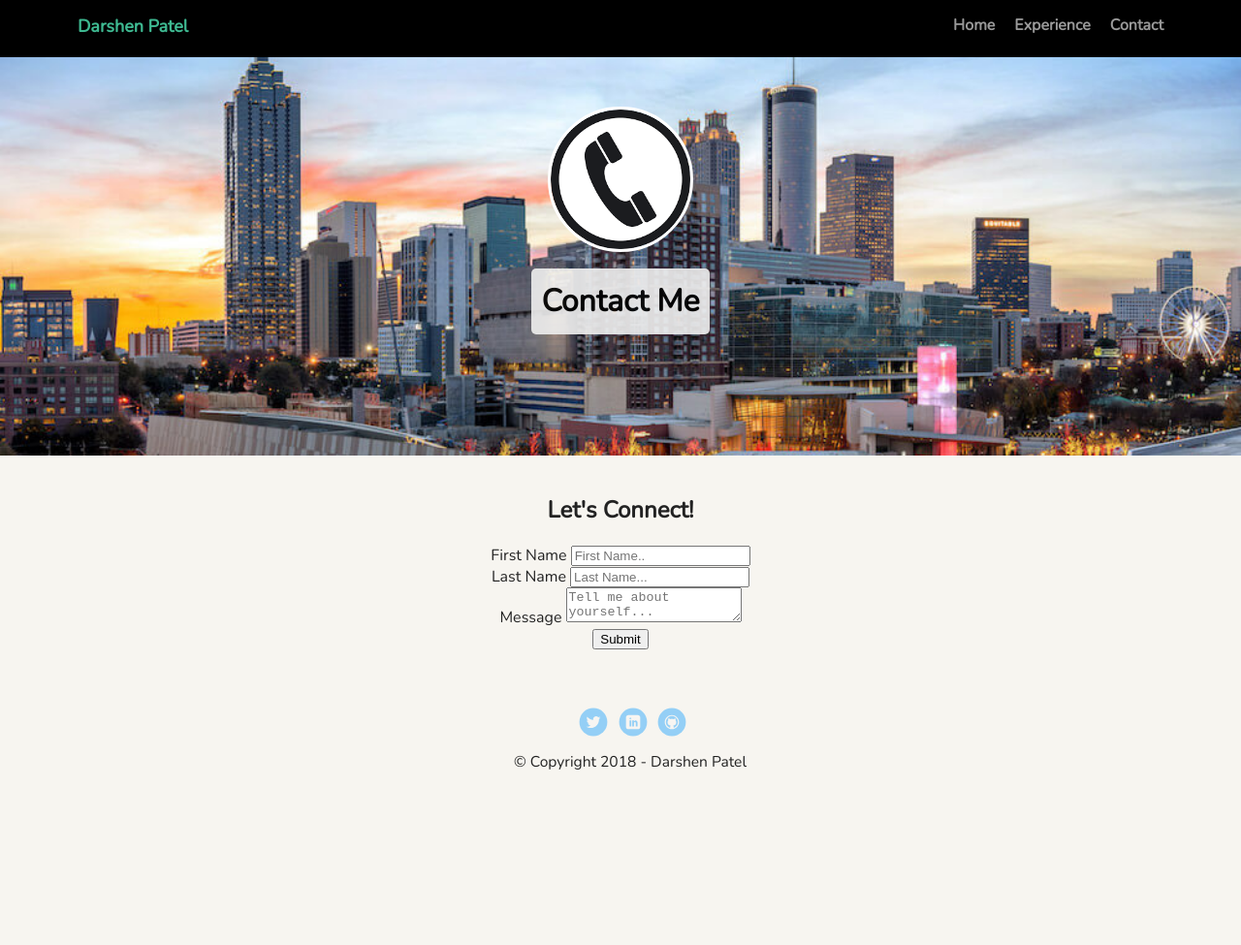
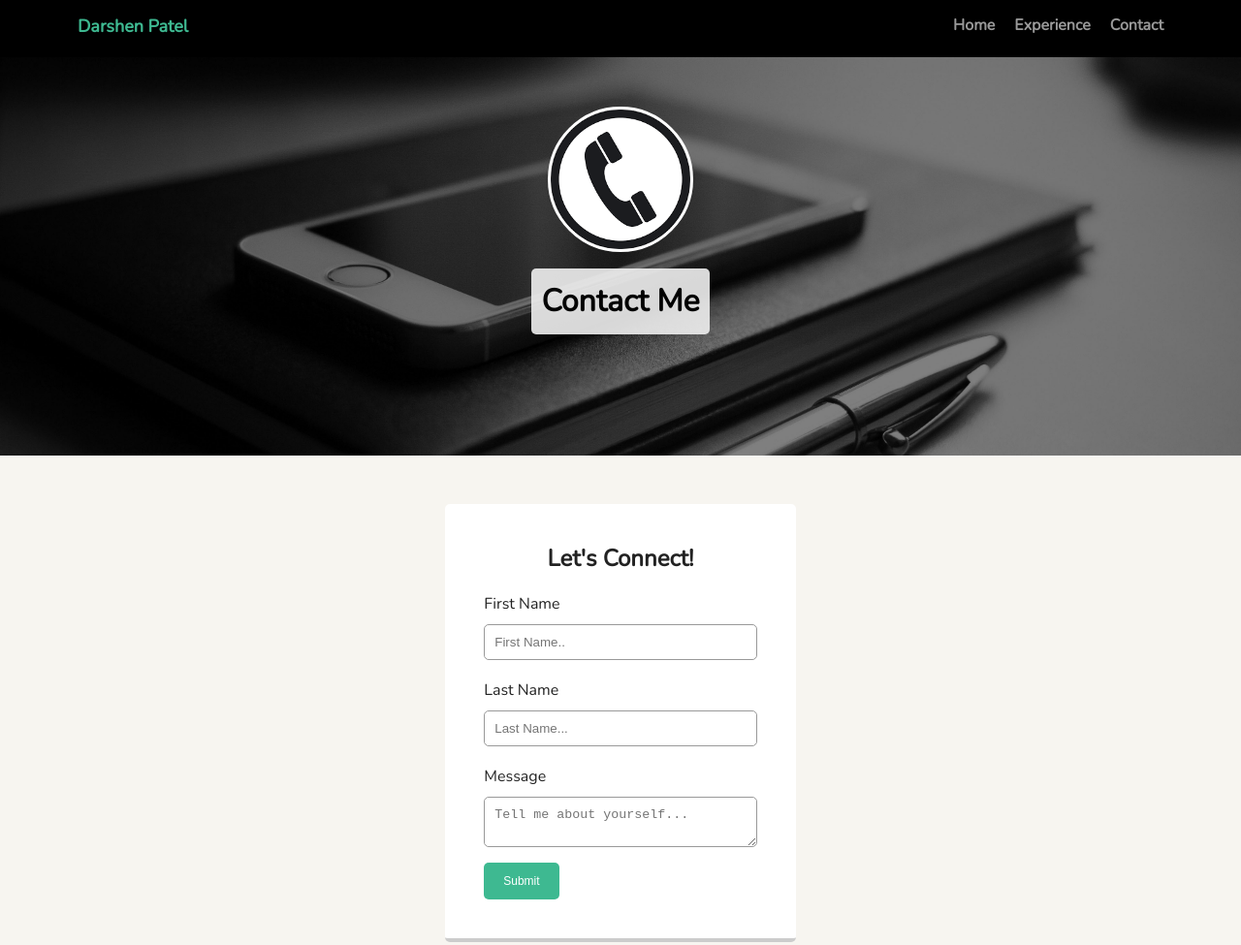
Before and after one commit to darshenpatel/Project-1-My-Personal-Profile-Page, a plain HTML site: page contact.html in a window 1280 px wide. Shown: the top 975 px of the page at 97% size. Before the commit the page ends 893 px from the top, so only its background shows below. Drawn offline with nearby package versions, Linux system fonts and the light colour scheme.

Commit message:
Addition of Contact Page CSS

```diff
--- a/styles.css
+++ b/styles.css
@@ -1,4 +1,5 @@
 /* Global Layout Set-up */
+
 * {
   box-sizing: border-box;
 }
@@ -11,6 +12,7 @@ body {
   color: #222;
   background: #f7f5f0;
 }
+
 /* Link Styles */
 
 a {
@@ -32,6 +34,7 @@ a:hover {
   text-align: center;
   z-index: 1;
 }
+
 .nav {
   display: flex;
   justify-content: space-around;
@@ -47,29 +50,34 @@ a:hover {
     color: #3eb991;
     font-size: 18px;
 }
+
 .nav li {
   padding: 5px 10px 10px 10px;
 }
+
 .nav a {
   transition: all .25s;
 }
+
 .nav a:hover {
   color: #e9a820;
 }
 
-header {
+.main-header {
+  background: url('images/atlanta-downtown-skyline.jpg') no-repeat top center;
+}
+
+.contact-header {
+  background: url('images/contact-me.jpeg') no-repeat top center;
+}
+
+.main-header, .contact-header {
   text-align: center;
-  background: url('images/atlanta-downtown-skyline.jpg') no-repeat top center ;
   background-size: cover;
   overflow: hidden;
   padding-top: 60px;
-}
-
-
-header {
   line-height: 1.5 ;
 }
-
 
 header .profile-image {
   margin-top: 50px;
@@ -78,13 +86,12 @@ header .profile-image {
   border-radius: 50%;
   border: 3px solid white;
   transition: all .5s;
+  cursor: pointer;
 }
-
 
 header .profile-image:hover {
   transform: scale(1.2);
   border: 3px solid black;
-
 }
 
 .tag {
@@ -95,14 +102,13 @@ header .profile-image:hover {
   display: table;
   margin: 10px auto;
   opacity: 0.9;
+  cursor: pointer;
 }
-
 
 .location {
   background-color: #efefef;
   color: black;
   opacity: 0.9;
-
 }
 
 .location a:hover {
@@ -116,7 +122,13 @@ header .profile-image:hover {
   transform: scale(1.1);
   border: 2px solid black;
   opacity: 1;
+}
 
+.contact-me:hover {
+  color: #e01563;
+  transform: scale(1.1);
+  border: 2px solid black;
+  opacity: 1;
 }
 
 .background {
@@ -127,17 +139,18 @@ header .profile-image:hover {
   text-decoration: underline;
 }
 
-.card {
+.card, .contact-card {
   margin: 30px;
   padding: 20px 40px 40px;
   max-width: 500px;
   text-align: left;
   background: #fff;
   border-bottom: 4px solid #ccc;
-  border-radius: 6px;
+  border-radius: 5px;
   transition: all .5s;
 }
-.card:hover {
+
+.card:hover, .contact-card:hover {
   border-color: #3eb991;
 }
 
@@ -157,6 +170,52 @@ ul.skills {
 
 .skills li:nth-child(odd) {
   background: #e01563;
+}
+
+h2 {
+  text-align: center;
+}
+
+#fname {
+  width: 100%;
+  padding: 10px;
+  border: 1px solid #999;
+  border-radius: 5px;
+  margin-top: 10px;
+  margin-bottom: 20px;
+}
+
+#lname {
+  width: 100%;
+  padding: 10px;
+  border: 1px solid #999;
+  border-radius: 5px;
+  margin-top: 10px;
+  margin-bottom: 20px;
+}
+
+input [type=text], textarea {
+  width: 100%;
+  padding: 10px;
+  border: 1px solid #999;
+  border-radius: 5px;
+  margin-top: 10px;
+  margin-bottom: 10px;
+  resize: vertical;
+}
+
+#fname:hover, #lname:hover, #message:hover {
+  border-color: #e9a820;
+}
+
+ #submit {
+  font-size: 12px;
+  background-color: #3eb991;
+  color: white;
+  padding: 12px 20px;
+  border: none;
+  border-radius: 5px;
+  cursor: pointer;
 }
 
 footer {
@@ -190,21 +249,27 @@ a.social {
   opacity: .4;
   transition: all .5s;
 }
+
 a.twitter {
   background-image: url(images/twitter.svg);
 }
+
 a.linkedin {
   background-image: url(images/linkedin.svg);
 }
+
 a.github {
   background-image: url(images/github.svg);
 }
+
 a.social:hover {
   opacity: 1;
 }
+
 .clearfix {
   clear: both;
 }
+
 
 /* Styles for larger screens */
 @media screen and (min-width: 720px) {
@@ -218,7 +283,7 @@ a.social:hover {
       margin: 0 auto;
   }
 
-  header {
+  .main-header, .contact-header {
     min-height: 470px;
   }
 
```
